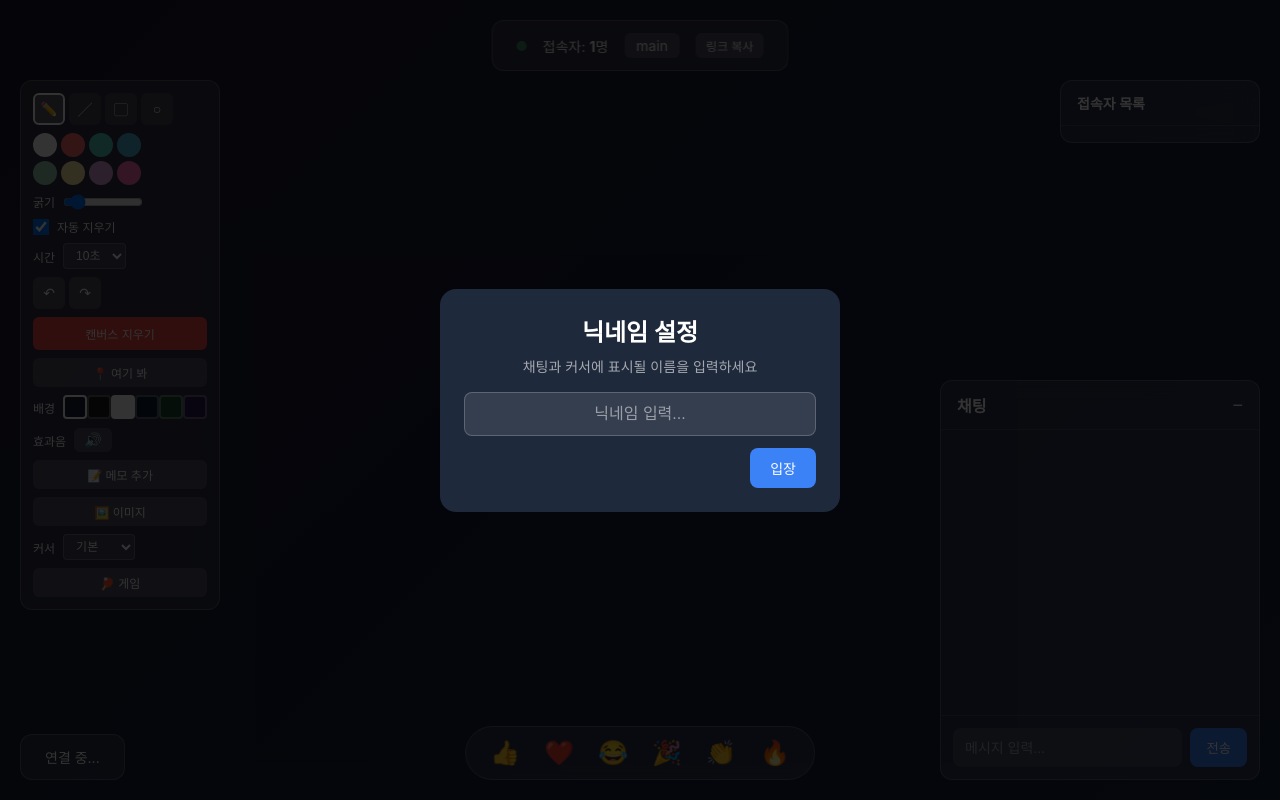
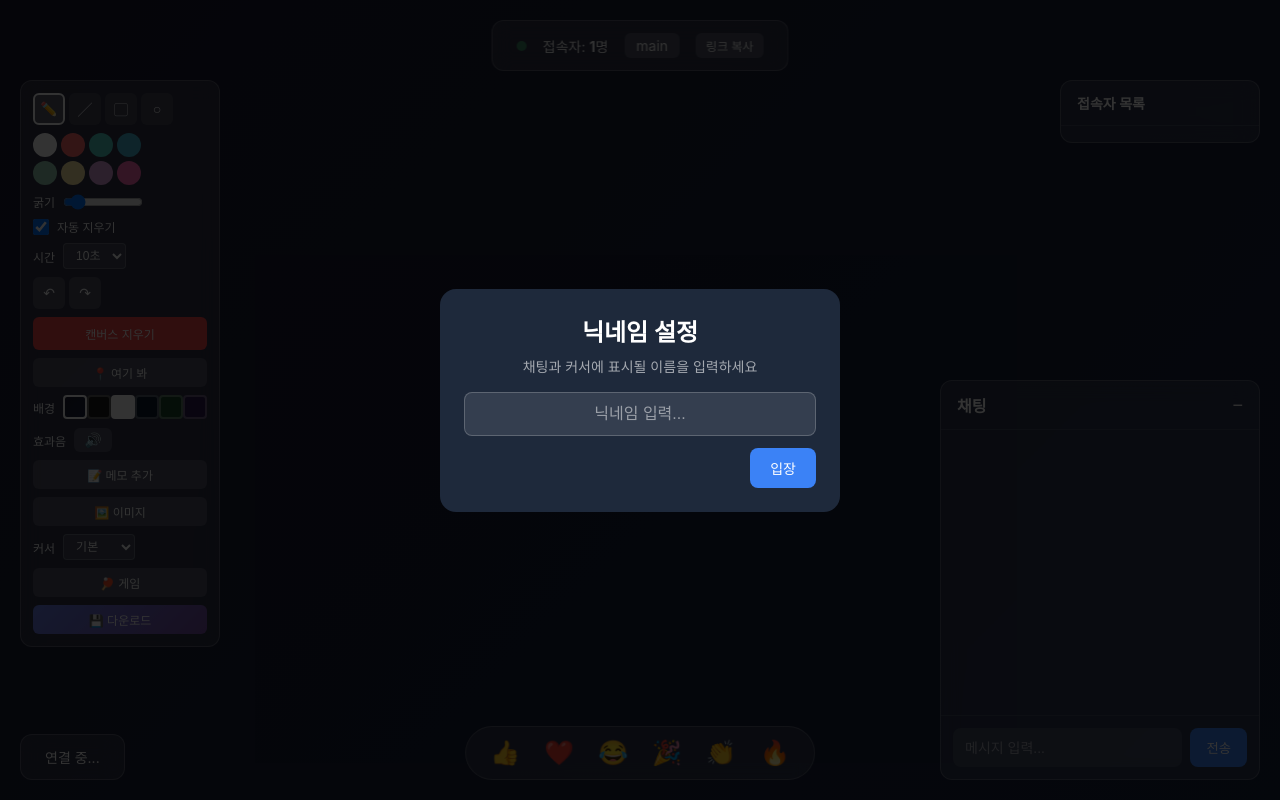
Before and after one commit to sinbla78/nodeCrud, a website: page public/index.html in a window 1280 px wide. Drawn offline with nearby package versions, Linux system fonts and the light colour scheme; no server answers.

Commit message:
feat :: 캔버스 다운로드 기능 추가

```diff
--- a/public/index.html
+++ b/public/index.html
@@ -645,6 +645,23 @@
 
     .game-btn:hover {
       background: rgba(255, 255, 255, 0.25);
+    }
+
+    /* Download Button */
+    .download-btn {
+      background: linear-gradient(135deg, #667eea 0%, #764ba2 100%);
+      border: none;
+      color: white;
+      padding: 6px 12px;
+      border-radius: 6px;
+      cursor: pointer;
+      font-size: 12px;
+      transition: transform 0.2s, box-shadow 0.2s;
+    }
+
+    .download-btn:hover {
+      transform: translateY(-1px);
+      box-shadow: 0 4px 12px rgba(102, 126, 234, 0.4);
     }
 
     .game-modal {
@@ -1171,6 +1188,7 @@
       </select>
     </div>
     <button class="game-btn" onclick="openGame()">🏓 게임</button>
+    <button class="download-btn" onclick="downloadCanvas()">💾 다운로드</button>
   </div>
 
   <div class="instructions">
@@ -2353,6 +2371,80 @@
       notes.forEach(createStickyNote);
     });
 
+    // Download canvas as image
+    function downloadCanvas() {
+      // Create a temporary canvas for download
+      const tempCanvas = document.createElement('canvas');
+      tempCanvas.width = canvas.width;
+      tempCanvas.height = canvas.height;
+      const tempCtx = tempCanvas.getContext('2d');
+
+      // Fill background color
+      const bgStyle = document.body.style.background || 'linear-gradient(135deg, #1a1a2e 0%, #16213e 100%)';
+      if (bgStyle.includes('gradient')) {
+        // Handle gradient background
+        const gradient = tempCtx.createLinearGradient(0, 0, tempCanvas.width, tempCanvas.height);
+        gradient.addColorStop(0, '#1a1a2e');
+        gradient.addColorStop(1, '#16213e');
+        tempCtx.fillStyle = gradient;
+      } else {
+        tempCtx.fillStyle = bgStyle;
+      }
+      tempCtx.fillRect(0, 0, tempCanvas.width, tempCanvas.height);
+
+      // Draw all drawings
+      drawings.forEach((drawing) => {
+        tempCtx.beginPath();
+        tempCtx.strokeStyle = drawing.color;
+        tempCtx.lineWidth = drawing.width;
+        tempCtx.lineCap = 'round';
+        tempCtx.lineJoin = 'round';
+
+        if (drawing.type === 'smooth' && drawing.points) {
+          // Draw smooth line
+          if (drawing.points.length >= 2) {
+            tempCtx.moveTo(drawing.points[0].x, drawing.points[0].y);
+            for (let i = 1; i < drawing.points.length - 1; i++) {
+              const midX = (drawing.points[i].x + drawing.points[i + 1].x) / 2;
+              const midY = (drawing.points[i].y + drawing.points[i + 1].y) / 2;
+              tempCtx.quadraticCurveTo(drawing.points[i].x, drawing.points[i].y, midX, midY);
+            }
+            const last = drawing.points[drawing.points.length - 1];
+            tempCtx.lineTo(last.x, last.y);
+          }
+        } else if (drawing.type === 'line' || !drawing.type) {
+          // Draw regular line
+          tempCtx.moveTo(drawing.from.x, drawing.from.y);
+          tempCtx.lineTo(drawing.to.x, drawing.to.y);
+        } else if (drawing.type === 'rect') {
+          tempCtx.rect(drawing.from.x, drawing.from.y, drawing.to.x - drawing.from.x, drawing.to.y - drawing.from.y);
+        } else if (drawing.type === 'circle') {
+          const radius = Math.sqrt(Math.pow(drawing.to.x - drawing.from.x, 2) + Math.pow(drawing.to.y - drawing.from.y, 2));
+          tempCtx.arc(drawing.from.x, drawing.from.y, radius, 0, Math.PI * 2);
+        } else {
+          // Other shapes (line shape)
+          tempCtx.moveTo(drawing.from.x, drawing.from.y);
+          tempCtx.lineTo(drawing.to.x, drawing.to.y);
+        }
+        tempCtx.stroke();
+      });
+
+      // Create download link
+      const link = document.createElement('a');
+      const timestamp = new Date().toISOString().slice(0, 19).replace(/[T:]/g, '-');
+      link.download = `canvas-${currentRoom}-${timestamp}.png`;
+      link.href = tempCanvas.toDataURL('image/png');
+      link.click();
+
+      // Show feedback
+      const btn = document.querySelector('.download-btn');
+      const originalText = btn.textContent;
+      btn.textContent = '✓ 저장됨!';
+      setTimeout(() => {
+        btn.textContent = originalText;
+      }, 2000);
+    }
+
     // Copy room link
     function copyRoomLink() {
       const url = `${window.location.origin}?room=${encodeURIComponent(currentRoom)}`;
```
